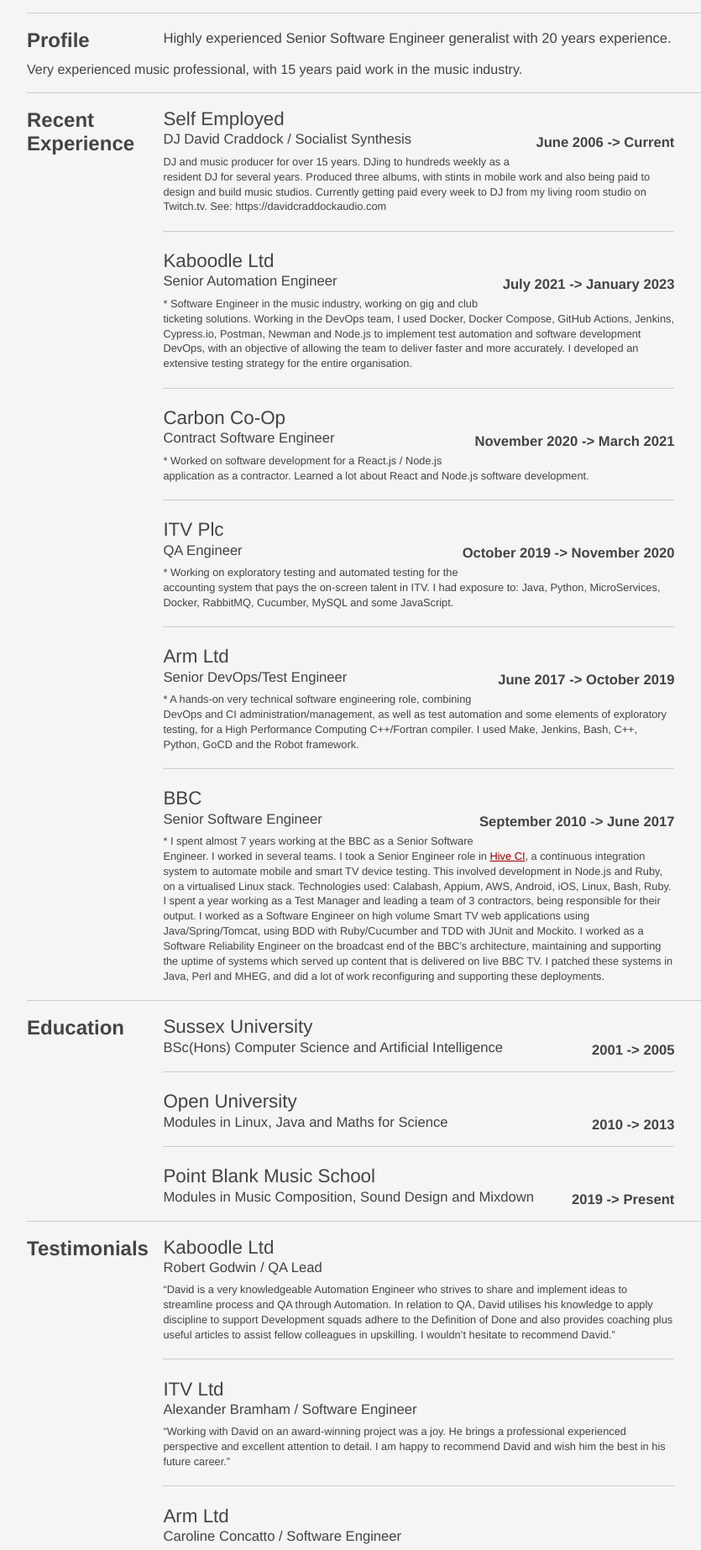
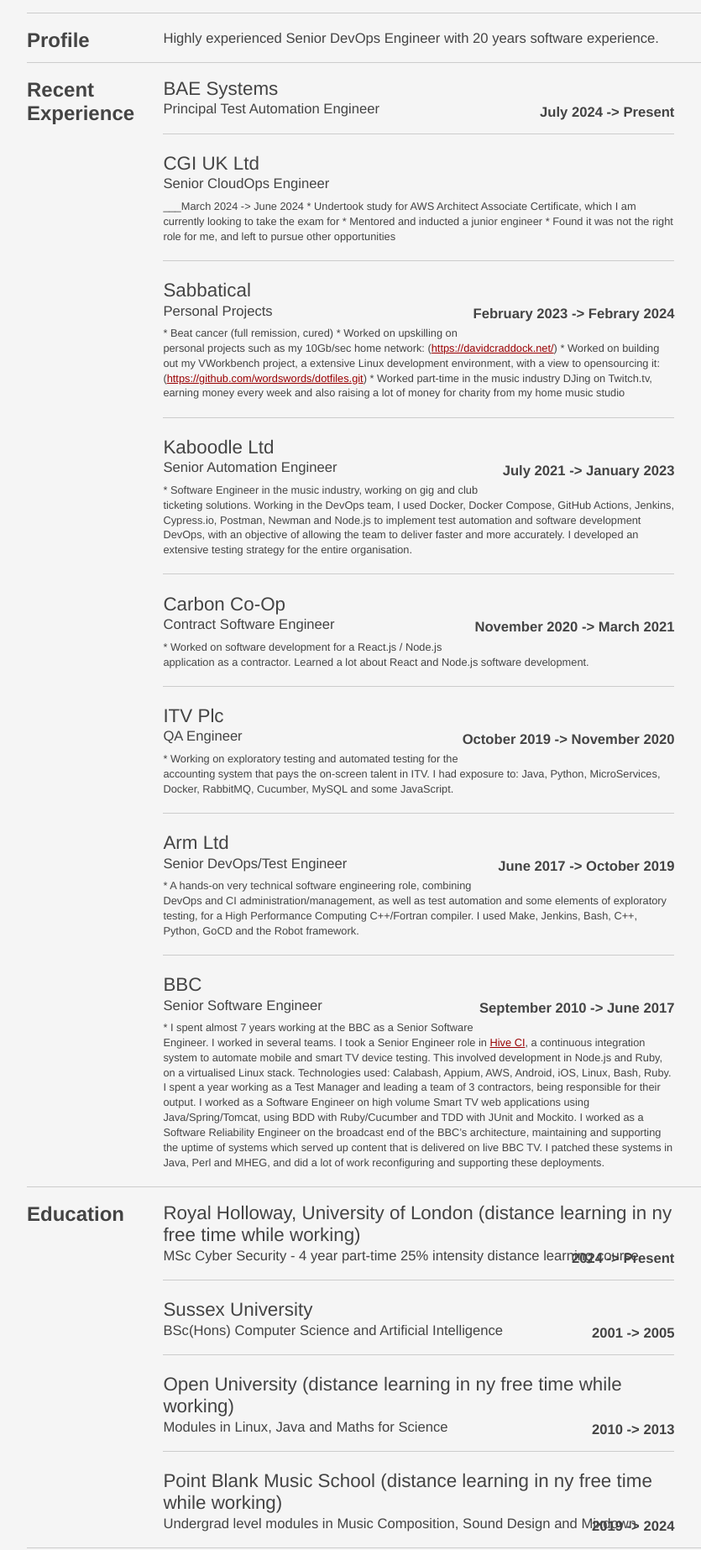
Before and after one commit to wordswords/dpc-resume, a plain HTML site: page CV.html in a window 1280 px wide. Shown: the part 159-2005 px from the top of the page at 84% size, without its empty margins (202-1037 px from the left). Drawn offline with Linux system fonts and the light colour scheme.

Commit message:
Added new CVs

```diff
--- a/CV.html
+++ b/CV.html
@@ -635,23 +635,34 @@
 
 <h3 id="profile">Profile</h3>
 
-<p>Highly experienced Senior Software Engineer generalist with 20 years experience.</p>
-
-<p>Very experienced music professional, with 15 years paid work in the music industry.</p>
+<p>Highly experienced Senior DevOps Engineer with 20 years software experience.</p>
 
 <hr />
 
 <h3 id="experience">Recent Experience</h3>
 
 <dl>
-<dt>Self Employed</dt>
-<dd><em>DJ David Craddock / Socialist Synthesis</em>
-<strong><em>June 2006 -> Current</em></strong>
-DJ and music producer for over 15 years.
-DJing to hundreds weekly as a resident DJ for several years.
-Produced three albums, with stints in mobile work and also being paid to design and build music studios.
-Currently getting paid every week to DJ from my living room studio on Twitch.tv.
-See: https://davidcraddockaudio.com</dd>
+<dt>BAE Systems</dt>
+<dd><em>Principal Test Automation Engineer</em>
+<strong><em>July 2024 -> Present</em></strong></dd>
+
+<dt>CGI UK Ltd</dt>
+<dd><em>Senior CloudOps Engineer</em>
+___March 2024 -> June 2024
+* Undertook study for AWS Architect Associate Certificate, which I am currently looking to take the exam for
+* Mentored and inducted a junior engineer
+* Found it was not the right role for me, and left to pursue other opportunities</dd>
+
+<dt>Sabbatical</dt>
+<dd><em>Personal Projects</em>
+<strong><em>February 2023 -> Febrary 2024</em></strong>
+* Beat cancer (full remission, cured)
+* Worked on upskilling on personal projects such as my 10Gb/sec home network:
+(<a href="https://davidcraddock.net/my-home-network/">https://davidcraddock.net/</a>)
+* Worked on building out my VWorkbench project, a extensive Linux development environment, with a view to opensourcing it:
+(<a href="https://github.com/wordswords/dotfiles.git">https://github.com/wordswords/dotfiles.git</a>)
+* Worked part-time in the music industry DJing on Twitch.tv, earning money every week and also raising a lot
+of money for charity from my home music studio</dd>
 
 <dt>Kaboodle Ltd</dt>
 <dd><em>Senior Automation Engineer</em>
@@ -704,17 +715,21 @@
 <h3 id="experience">Education</h3>
 
 <dl>
+<dt>Royal Holloway, University of London (distance learning in ny free time while working)</dt>
+<dd><em>MSc Cyber Security - 4 year part-time 25% intensity distance learning course</em>
+<strong><em>2024 -> Present</em></strong></dd>
+
 <dt>Sussex University</dt>
 <dd><em>BSc(Hons) Computer Science and Artificial Intelligence</em>
 <strong><em>2001 -> 2005</em></strong></dd>
 
-<dt>Open University</dt>
+<dt>Open University (distance learning in ny free time while working)</dt>
 <dd><em>Modules in Linux, Java and Maths for Science</em>
 <strong><em>2010 -> 2013</em></strong></dd>
 
-<dt>Point Blank Music School</dt>
-<dd><em>Modules in Music Composition, Sound Design and Mixdown</em>
-<strong><em>2019 -> Present</em></strong></dd>
+<dt>Point Blank Music School (distance learning in ny free time while working)</dt>
+<dd><em>Undergrad level modules in Music Composition, Sound Design and Mixdown</em>
+<strong><em>2019 -> 2024</em></strong></dd>
 </dl>
 
 <hr />
@@ -722,6 +737,10 @@
 <h3 id="experience">Testimonials</h3>
 
 <dl>
+<dt>CGI UK Ltd</dt>
+<dd>&#8216;Lloyd Swale / Software Engineer&#8217;
+&#8220;David made an invaluable contribution to my start at CGI.&#8221;</dd>
+
 <dt>Kaboodle Ltd</dt>
 <dd><em>Robert Godwin / QA Lead</em>
 &#8220;David is a very knowledgeable Automation Engineer who strives to share and
```
Also changed, not shown: CV.md (+6 -2 lines), 1 other file.
